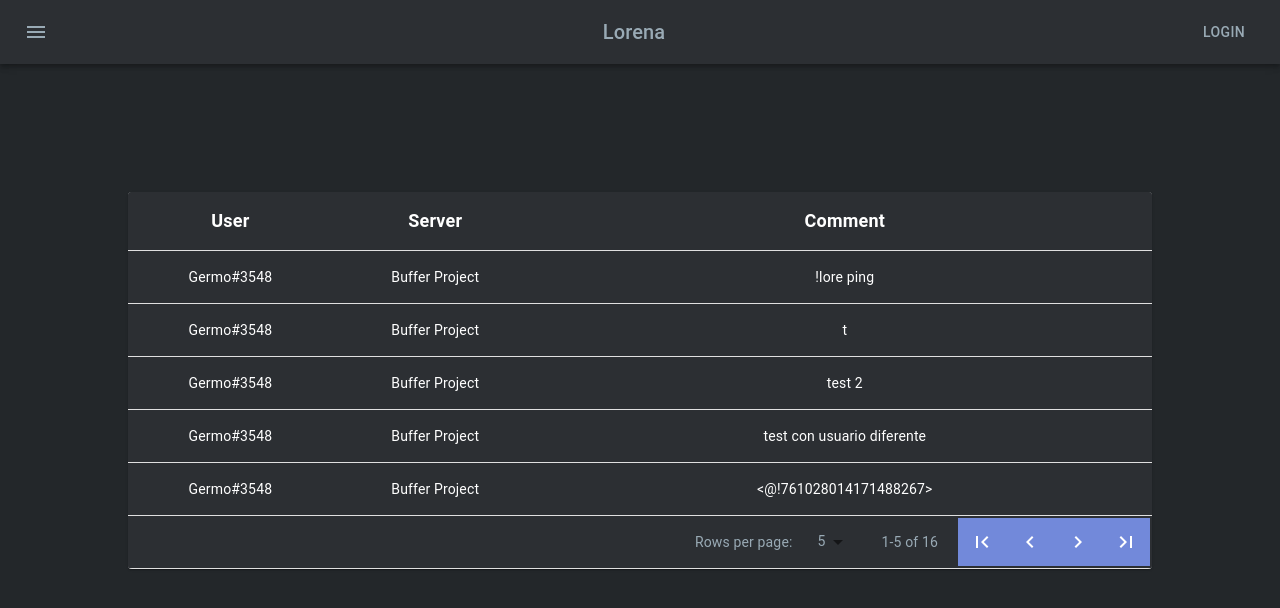
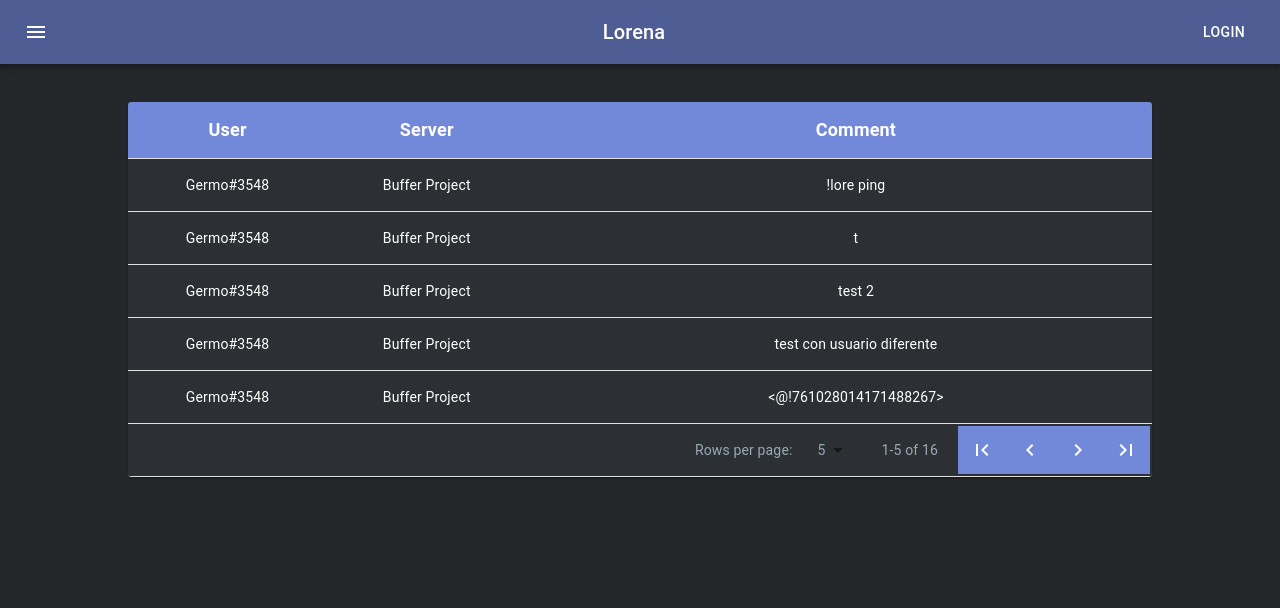
Before and after one commit to Buffer-Project/Lorena-UI, a React (Create React App) app: page / in a window 1280 px wide. Shown: the top 608 px of the page. Built offline with nearby package versions, Linux system fonts and the light colour scheme.

Commit message:
Extrarows deleted - comment truncate
Extra-rows bug fixed. Comments reduced to 1 line. Expanding is possible. Color redesign.

```diff
--- a/src/components/ContentList.js
+++ b/src/components/ContentList.js
@@ -2,6 +2,7 @@ import React from 'react';
 import PropTypes from 'prop-types';
 import { makeStyles, useTheme } from '@material-ui/core/styles';
 import Table from '@material-ui/core/Table';
+import TableHead from '@material-ui/core/TableHead';
 import TableBody from '@material-ui/core/TableBody';
 import TableCell from '@material-ui/core/TableCell';
 import TableContainer from '@material-ui/core/TableContainer';
@@ -14,6 +15,7 @@ import FirstPageIcon from '@material-ui/icons/FirstPage';
 import KeyboardArrowLeft from '@material-ui/icons/KeyboardArrowLeft';
 import KeyboardArrowRight from '@material-ui/icons/KeyboardArrowRight';
 import LastPageIcon from '@material-ui/icons/LastPage';
+import Button from '@material-ui/core/Button';
 
 import jsonData from '../jsonFiles/comments.json';
 
@@ -108,8 +110,17 @@ function CustomPaginationActionsTable() {
   const classes = useStyles2();
   const [page, setPage] = React.useState(0);
   const [rowsPerPage, setRowsPerPage] = React.useState(5);
+  const [isExpanded, setIsExpanded] = React.useState(false);
 
-  const emptyRows = rowsPerPage - Math.min(rowsPerPage, rows.length - page * rowsPerPage);
+  const handleExpand = () => {
+    setIsExpanded(!isExpanded);
+  }
+
+  // const emptyRows = rowsPerPage - Math.min(rowsPerPage, rows.length - page * rowsPerPage);
+
+  const chop = (text,index) => {
+    return text.slice(0,index);
+  }
 
   const handleChangePage = (event, newPage) => {
     setPage(newPage);
@@ -121,49 +132,69 @@ function CustomPaginationActionsTable() {
   };
 
   return (
-    <div style={{maxWidth: '80%', margin: 'auto', padding: '10%'}}>
+    <div style={{maxWidth: '80%', margin: 'auto', paddingLeft: '10%', paddingRight: '10%', paddingTop: '3%', paddingBottom: '7%'}}>
       <TableContainer component={Paper}>
         <Table className={classes.table} aria-label="custom pagination table" style={{backgroundColor: '#23272A'}}>
-          <TableBody>
-            <TableRow key={`head`} style={{backgroundColor: '#2C2F33'}}>
-                <TableCell component="th" scope="row" style={{fontWeight: 'bold',fontSize: '18px',width: '20%', color: '#ffffff', alignItems: 'center', textAlign: 'center'}}>
+          <TableHead key={`head`} style={{backgroundColor: '#7289da'}}>
+            <TableRow>
+              <TableCell component="th" scope="row" style={{fontWeight: 'bold',fontSize: '18px',width: '18.5%', color: '#ffffff', alignItems: 'center', textAlign: 'center'}}>
                 User
               </TableCell>
-                <TableCell style={{fontWeight: 'bold',fontSize: '18px',width: '20%', color: '#ffffff', alignItems: 'center', textAlign: 'center'}}>
+              <TableCell style={{fontWeight: 'bold',fontSize: '18px',width: '18.5%', color: '#ffffff', alignItems: 'center', textAlign: 'center'}}>
                 Server
               </TableCell>
-                <TableCell style={{fontWeight: 'bold',fontSize: '18px',width: '60%', color: '#ffffff', alignItems: 'center', textAlign: 'center'}} align="right">
+              <TableCell style={{fontWeight: 'bold',fontSize: '18px',width: '3%', color: '#ffffff', alignItems: 'center', textAlign: 'center'}}>
+
+              </TableCell>
+              <TableCell style={{fontWeight: 'bold',fontSize: '18px',width: '55%', color: '#ffffff', alignItems: 'center', textAlign: 'center'}} align="right">
                 Comment
               </TableCell>
             </TableRow>
+          </TableHead>
+          <TableBody>
             {(rowsPerPage > 0
               ? rows.slice(page * rowsPerPage, page * rowsPerPage + rowsPerPage)
               : rows
             ).map((row) => (
               <TableRow key={row.name} style={{backgroundColor: '#2C2F33'}}>
-                <TableCell component="th" scope="row" style={{width: '20%', color: '#ffffff', alignItems: 'center', textAlign: 'center'}}>
+                <TableCell component="th" scope="row" style={{width: '18.5%', color: '#ffffff', alignItems: 'center', textAlign: 'center'}}>
                   {row.User}
                 </TableCell>
-                <TableCell style={{ width: '20%', color: '#ffffff', alignItems: 'center', textAlign: 'center' }}>
+                <TableCell style={{ width: '18.5%', color: '#ffffff', alignItems: 'center', textAlign: 'center' }}>
                   {row.Server}
                 </TableCell>
-                <TableCell style={{width: '60%', color: '#ffffff', alignItems: 'center', textAlign: 'center'}} align="right">
-                  {row.Comment.lenght > 30?`${row.Comment.slice(0,30)}...`:row.Comment}
+                <TableCell style={{ width: '3%', color: '#ffffff', alignItems: 'center', textAlign: 'center' }}>
+                  {row.Comment.length > 70?
+                    <Button width="3%" style={{fontSize: '14px', color: '#99AAb5',backgroundColor: '2C2F33'}} onClick={()=>handleExpand()}>
+                      {isExpanded?'-':'+'}
+                    </Button>
+                  :<></>}
+                </TableCell>
+                <TableCell style={{width: '55%', color: '#ffffff', alignItems: 'center', textAlign: 'center'}} align="right">
+                  {row.Comment.length > 70?
+                  <div>
+                    {/* <Button style={{fontSize: '14px', color: '#99AAb5',backgroundColor: '2C2F33'}} onClick={()=>handleExpand()}>
+                      {isExpanded?'-':'+'}
+                    </Button>
+                    {'  '} */}
+                    {isExpanded?row.Comment:`${chop(row.Comment,70)}...`}
+                  </div>
+                  :row.Comment}
                 </TableCell>
               </TableRow>
             ))}
 
-            {emptyRows > 0 && (
+            {/* {emptyRows > 0 && (
               <TableRow style={{ height: 53 * emptyRows }}>
                 <TableCell colSpan={6} />
               </TableRow>
-            )}
+            )} */}
           </TableBody>
           <TableFooter>
             <TableRow>
               <TablePagination
                 rowsPerPageOptions={[5, 10, 25, { label: 'All', value: -1 }]}
-                colSpan={3}
+                colSpan={4}
                 count={rows.length}
                 rowsPerPage={rowsPerPage}
                 page={page}
--- a/src/components/NavBar.js
+++ b/src/components/NavBar.js
@@ -13,14 +13,14 @@ const useStyles = makeStyles((theme) => ({
   },
   menuButton: {
     marginRight: theme.spacing(2),
-    color: '#99AAb5',
+    color: '#ffffff',
   },
   title: {
     flexGrow: 1,
-    color: '#99AAb5',
+    color: '#ffffff',
   },
   loginButton: {
-    color: '#99AAb5',
+    color: '#ffffff',
   },
 }));
 
@@ -29,7 +29,7 @@ function ButtonAppBar() {
 
   return (
     <div className={classes.root}>
-      <AppBar position="static" style={{backgroundColor: '#2C2F33', color: '99AAb5'}}>
+      <AppBar position="static" style={{backgroundColor: '#4e5d94', color: '99AAb5'}}>
         <Toolbar>
           <IconButton edge="start" className={classes.menuButton} aria-label="menu">
             <MenuIcon />
```
Lines whose indentation alone changed are shown as unchanged.
